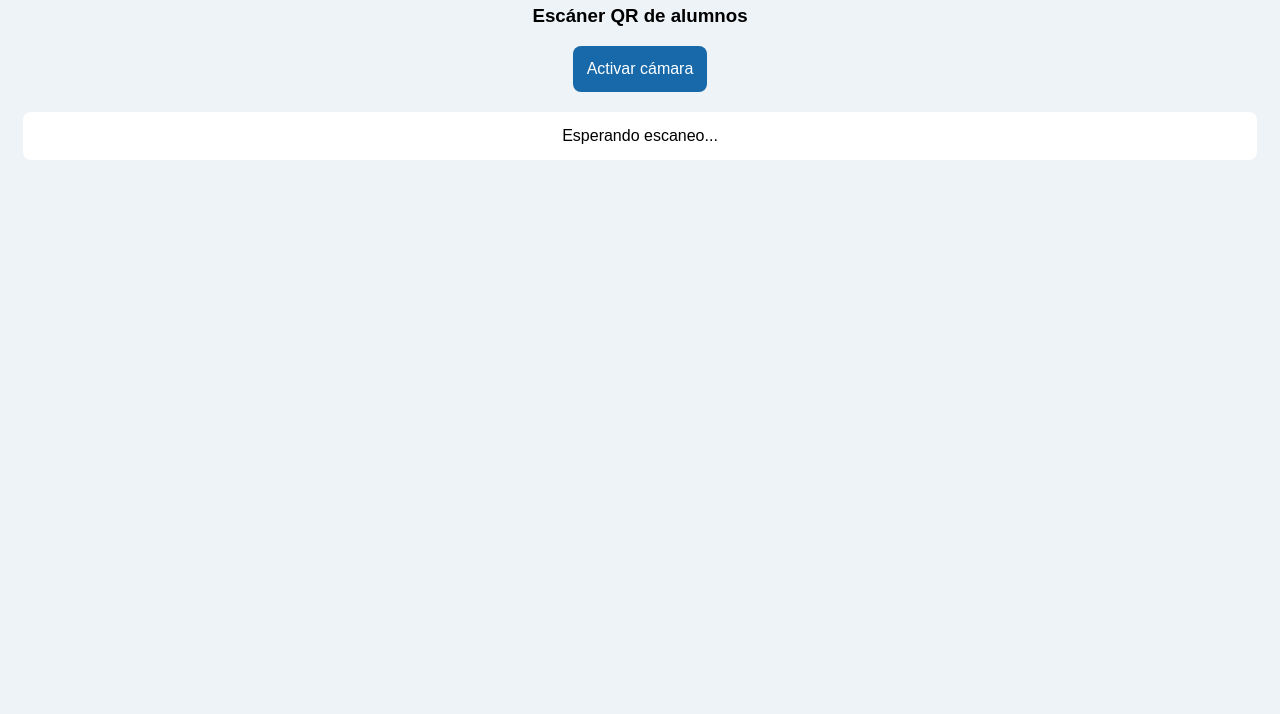
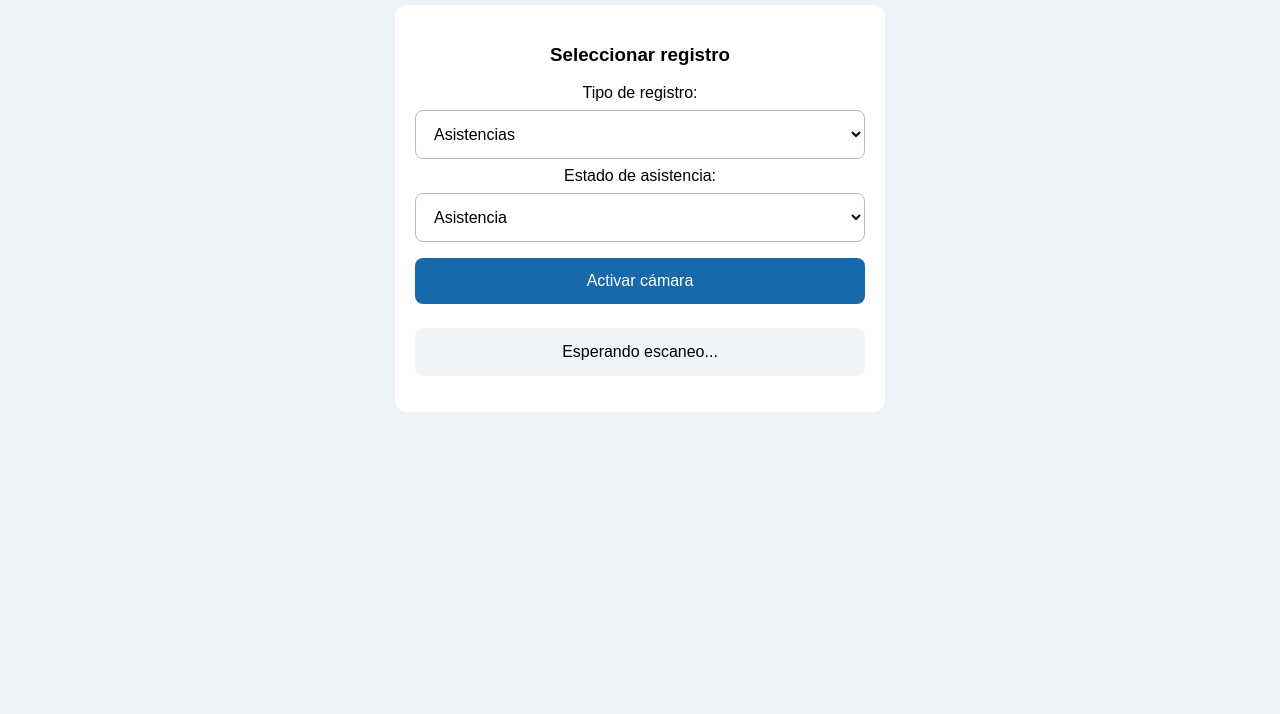
Before and after one commit to guadalupemsotelo/escaner-qr-alumnos, a plain HTML site: page index.html in a window 1280 px wide. Shown: the part 86-800 px from the top of the page. Drawn offline with Linux system fonts and the light colour scheme.

Commit message:
Update index.html

```diff
--- a/index.html
+++ b/index.html
@@ -5,7 +5,7 @@
   <meta charset="UTF-8">
   <meta name="viewport"
         content="width=device-width, initial-scale=1">
-  <title>Revisión de actividades</title>
+  <title>Control de alumnos QR</title>
 
   <script src="https://unpkg.com/html5-qrcode@2.3.8/html5-qrcode.min.js"></script>
 
@@ -16,22 +16,50 @@
       text-align: center;
       padding: 15px;
     }
+
     h2 { color: #174a7e; }
+
+    .panel {
+      background: white;
+      padding: 20px;
+      border-radius: 12px;
+      max-width: 450px;
+      margin: 15px auto;
+    }
+
+    select, button {
+      width: 100%;
+      padding: 14px;
+      margin: 8px 0;
+      border-radius: 8px;
+      font-size: 16px;
+      box-sizing: border-box;
+    }
+
+    select {
+      border: 1px solid #bbb;
+      background: white;
+    }
+
+    button {
+      background: #1769aa;
+      color: white;
+      border: none;
+      cursor: pointer;
+    }
+
+    button:disabled {
+      opacity: 0.6;
+    }
+
     #reader {
       width: 100%;
       max-width: 400px;
-      margin: 20px auto;
+      margin: 15px auto;
     }
-    button {
-      padding: 14px;
-      background: #1769aa;
-      color: white;
-      border: none;
-      border-radius: 8px;
-      font-size: 16px;
-    }
+
     #resultado {
-      background: white;
+      background: #f0f5fa;
       padding: 15px;
       border-radius: 8px;
       overflow-wrap: anywhere;
@@ -40,29 +68,109 @@
 </head>
 
 <body>
-  <h2>Revisión de actividades</h2>
-  <h3>Escáner QR de alumnos</h3>
 
-  <button id="boton"
-          onclick="iniciarCamara()">
-    Activar cámara
-  </button>
+  <h2>Control de alumnos QR</h2>
 
-  <div id="reader"></div>
+  <div class="panel">
+    <h3>Seleccionar registro</h3>
 
-  <p id="resultado">
-    Esperando escaneo...
-  </p>
+    <label for="tipo">Tipo de registro:</label>
+    <select id="tipo" onchange="cambiarTipo()">
+      <option value="asistencia">Asistencias</option>
+      <option value="actividad">Actividades</option>
+    </select>
+
+    <div id="panelAsistencia">
+      <label for="estado">Estado de asistencia:</label>
+
+      <select id="estado">
+        <option value="Asistencia">Asistencia</option>
+        <option value="Falta">Falta</option>
+        <option value="Retardo">Retardo</option>
+        <option value="Justificante">Justificante</option>
+      </select>
+    </div>
+
+    <div id="panelActividad" hidden>
+      <p>
+        La selección de actividades se
+        conectará con Google Sheets.
+      </p>
+    </div>
+
+    <button id="boton" onclick="iniciarCamara()">
+      Activar cámara
+    </button>
+
+    <div id="reader"></div>
+
+    <p id="resultado">Esperando escaneo...</p>
+  </div>
 
   <script>
     let escaner;
     let activo = false;
+    let ultimoTexto = "";
+    let ultimoMomento = 0;
+
+    function cambiarTipo() {
+      const asistencia =
+        document.getElementById("tipo").value
+        === "asistencia";
+
+      document.getElementById(
+        "panelAsistencia"
+      ).hidden = !asistencia;
+
+      document.getElementById(
+        "panelActividad"
+      ).hidden = asistencia;
+    }
+
+    function procesarQR(texto) {
+      const ahora = Date.now();
+
+      // Evitar lecturas repetidas inmediatas.
+      if (
+        texto === ultimoTexto &&
+        ahora - ultimoMomento < 3000
+      ) {
+        return;
+      }
+
+      ultimoTexto = texto;
+      ultimoMomento = ahora;
+
+      const tipo =
+        document.getElementById("tipo").value;
+
+      const estado =
+        document.getElementById("estado").value;
+
+      let mensaje = "QR leído: " + texto;
+
+      if (tipo === "asistencia") {
+        mensaje += "\nEstado: " + estado;
+      } else {
+        mensaje += "\nRegistro: Actividad";
+      }
+
+      const resultado =
+        document.getElementById("resultado");
+
+      resultado.style.whiteSpace = "pre-line";
+      resultado.textContent = mensaje;
+
+      // Pendiente: enviar registro a Apps Script.
+    }
 
     async function iniciarCamara() {
       if (activo) return;
 
-      document.getElementById("boton")
-        .disabled = true;
+      const boton =
+        document.getElementById("boton");
+
+      boton.disabled = true;
 
       try {
         escaner = new Html5Qrcode("reader");
@@ -71,13 +179,12 @@
           { facingMode: "environment" },
           {
             fps: 10,
-            qrbox: { width: 220, height: 220 }
+            qrbox: {
+              width: 220,
+              height: 220
+            }
           },
-          (texto) => {
-            document.getElementById(
-              "resultado"
-            ).textContent = "QR leído: " + texto;
-          },
+          procesarQR,
           () => {}
         );
 
@@ -86,12 +193,13 @@
         document.getElementById(
           "resultado"
         ).textContent =
-          "No se pudo abrir la cámara: " + error;
+          "No se pudo abrir la cámara: " +
+          error;
 
-        document.getElementById("boton")
-          .disabled = false;
+        boton.disabled = false;
       }
     }
   </script>
+
 </body>
 </html>
```
